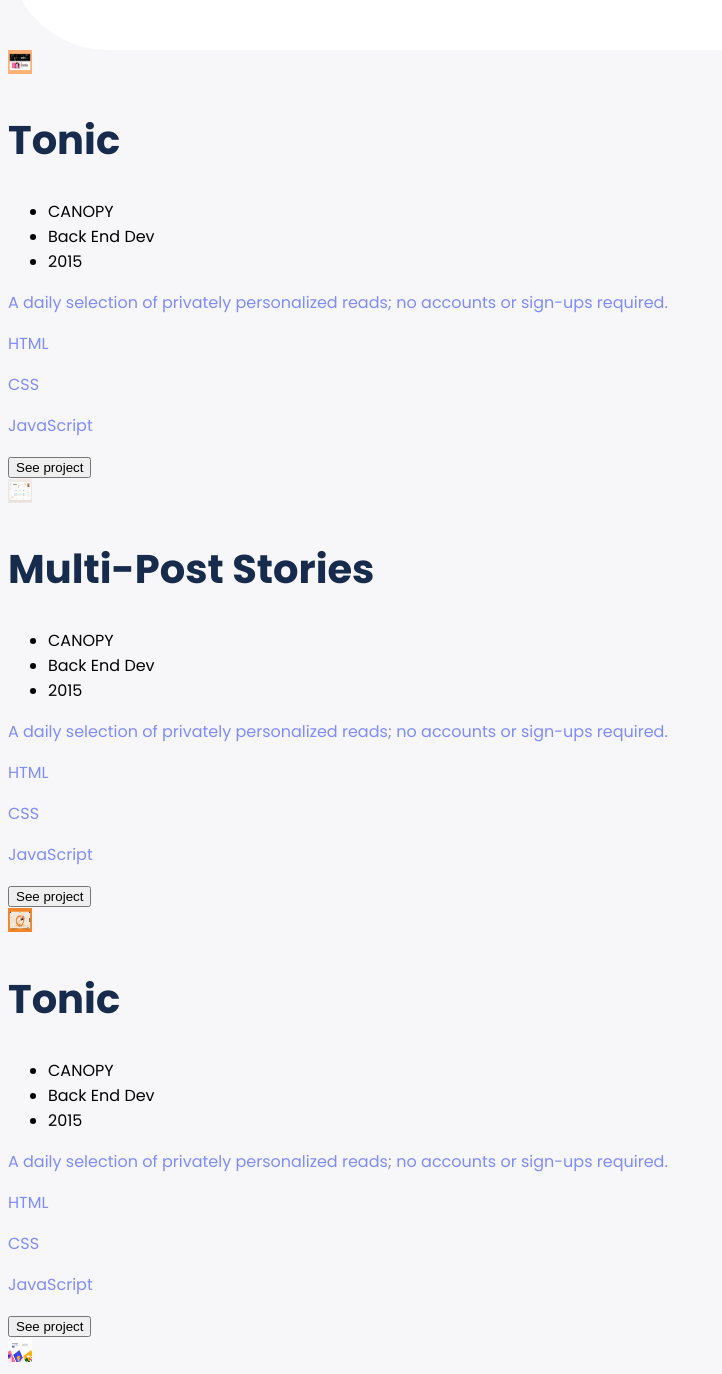
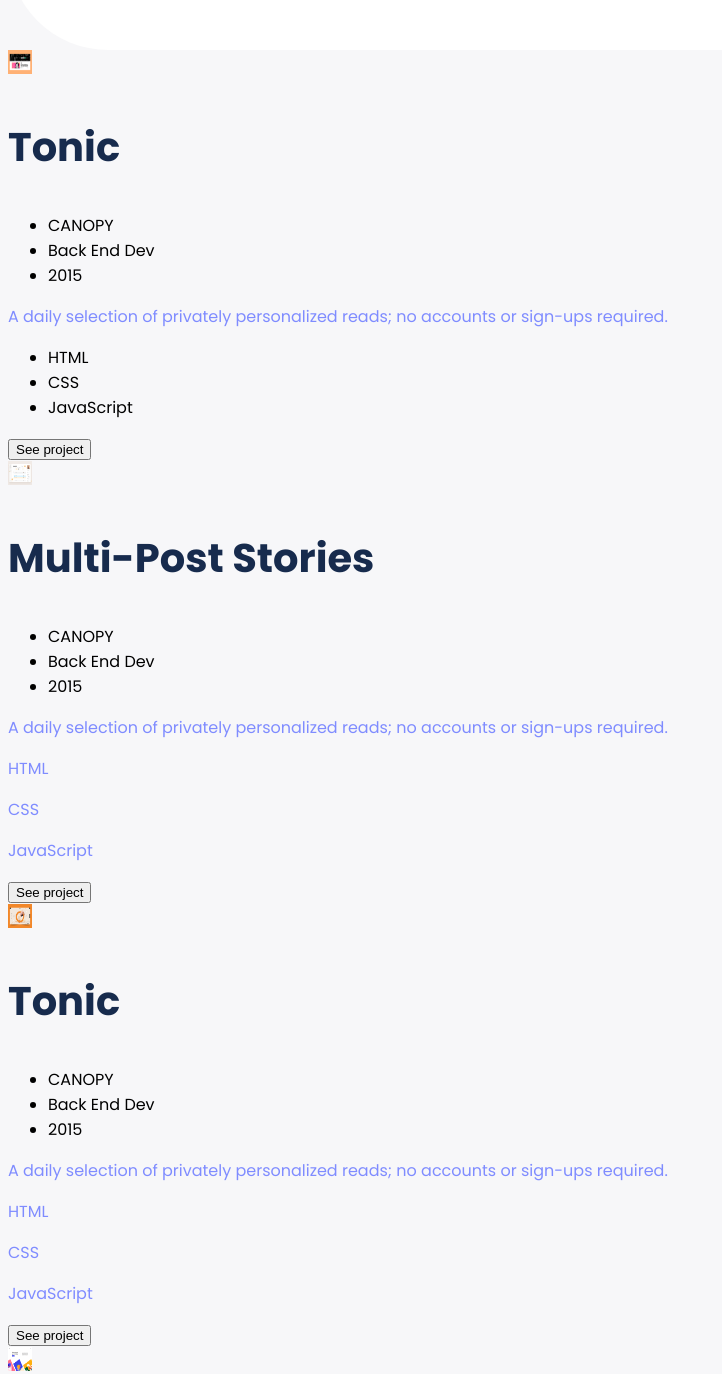
Before and after one commit to chukwus618/Portfolio-Setup, a plain HTML site: page index.html in a window 1280 px wide. Shown: the part 620-1994 px from the top of the page, without its empty margins (0-722 px from the left). Drawn offline with Linux system fonts and the light colour scheme.

Commit message:
Update index.html to include sections for work page with images, buttons, headings, paragraphs and lists.

```diff
--- a/index.html
+++ b/index.html
@@ -35,8 +35,39 @@
       </footer>
    </section>
  </article>
- <section>
-   <img src="icons/proshot.png" alt="A snapshot">
+ <article class="work-section">
+   <section class="works">
+      <img class="snapshoot" src="icons/proshot.png" alt="A snapshot">
+      <h1>Tonic</h1>
+     <ul>
+       <li>CANOPY</li>
+       <li>Back End Dev</li>
+       <li>2015</li>
+     </ul>
+     <p>A daily selection of privately personalized reads; no accounts or sign-ups required.</p>
+     <ul>
+       <li>HTML</li>
+       <li>CSS</li>
+       <li>JavaScript</li>
+     </ul>
+     <button type="button">See project</button>
+   </section>
+   <section class="works">
+       <img class="snapshoot" src="icons/proshot2.png" alt="A snapshot">
+       <h1>Multi-Post Stories</h1>
+       <ul>
+         <li>CANOPY</li>
+         <li>Back End Dev</li>
+         <li>2015</li>
+       </ul>
+   <p>A daily selection of privately personalized reads; no accounts or sign-ups required.</p>
+   <p>HTML</p>
+   <p>CSS</p>
+   <p>JavaScript</p>
+   <button type="button">See project</button>
+ </section>
+ <section class="works">
+   <img class="snapshoot" src="icons/proshot3.png" alt="A snapshot">
    <h1>Tonic</h1>
    <ul>
     <li>CANOPY</li>
@@ -49,36 +80,8 @@
    <p>JavaScript</p>
    <button type="button">See project</button>
  </section>
- <section>
-   <img src="icons/proshot2.png" alt="A snapshot">
-   <h1>Multi-Post Stories</h1>
-   <ul>
-    <li>CANOPY</li>
-    <li>Back End Dev</li>
-    <li>2015</li>
-   </ul>
-   <p>A daily selection of privately personalized reads; no accounts or sign-ups required.</p>
-   <p>HTML</p>
-   <p>CSS</p>
-   <p>JavaScript</p>
-   <button type="button">See project</button>
- </section>
- <section>
-   <img src="icons/proshot3.png" alt="A snapshot">
-   <h1>Tonic</h1>
-   <ul>
-    <li>CANOPY</li>
-    <li>Back End Dev</li>
-    <li>2015</li>
-   </ul>
-   <p>A daily selection of privately personalized reads; no accounts or sign-ups required.</p>
-   <p>HTML</p>
-   <p>CSS</p>
-   <p>JavaScript</p>
-   <button type="button">See project</button>
- </section>
- <section>
-   <img src="icons/proshot4.png" alt="A snapshot">
+ <section class="works">
+   <img class="snapshoot" src="icons/proshot4.png" alt="A snapshot">
    <h1>Multi-Post Stories</h1>
    <ul>
      <li>CANOPY</li>
```
